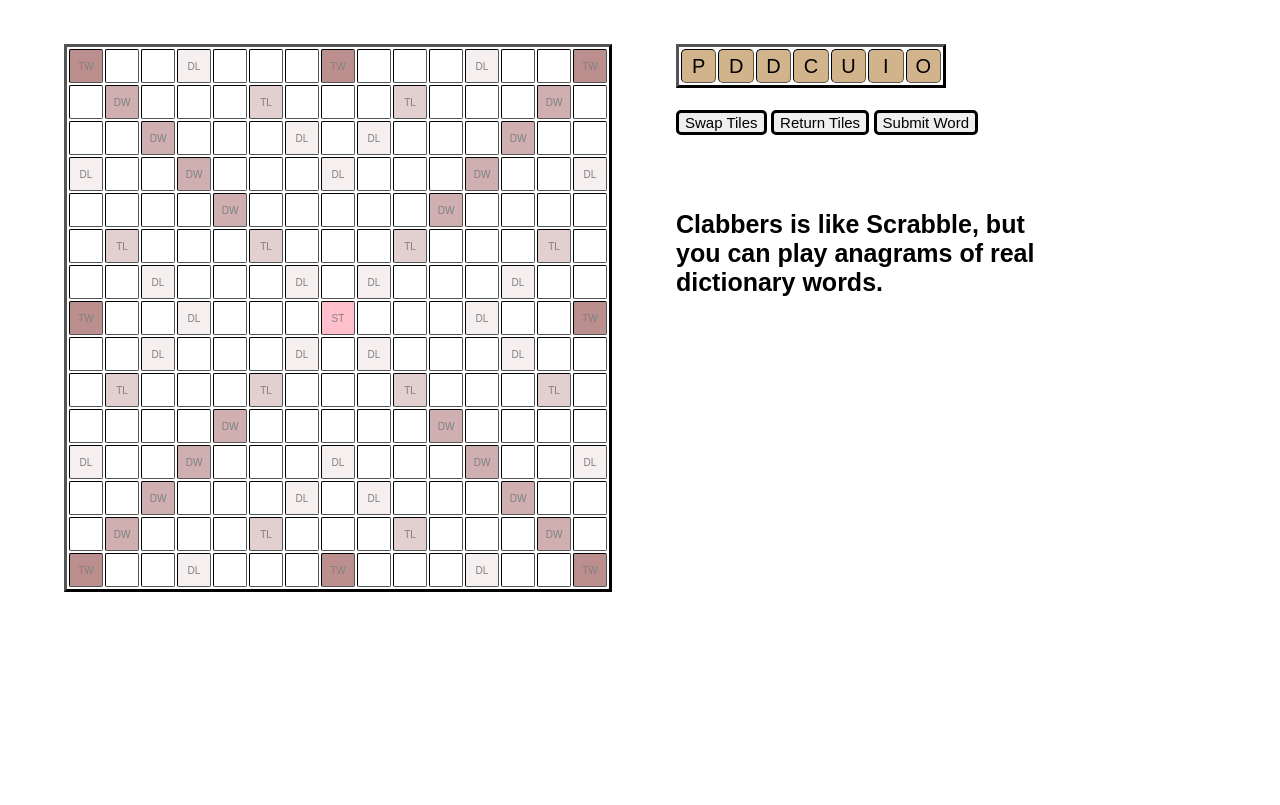
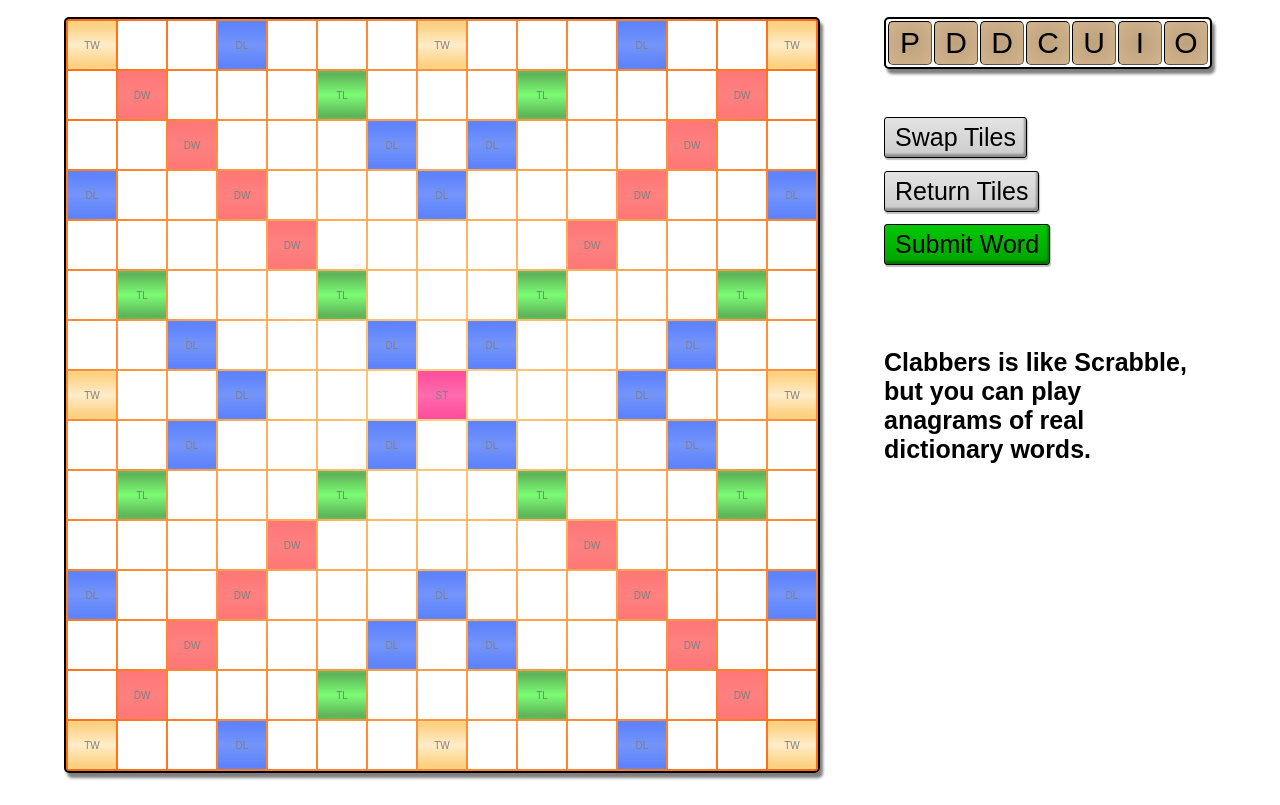
Before and after one commit to TylerCuster/Clabbers, a plain HTML site: page index.html in a window 1280 px wide. Shown: the part 84-889 px from the top of the page. Before the commit the page ends 800 px from the top, so only its background shows below. Drawn offline with nearby package versions, Linux system fonts and the light colour scheme.

Commit message:
styling, UI

```diff
--- a/static/style.css
+++ b/static/style.css
@@ -1,131 +1,229 @@
+/*Main*/
+
 body {
-	font-family: sans-serif;
-	font-size: 1em;
+	font-family: Arial, sans-serif;
 	margin: 0 5%;
-	max-width: 1000px;
 	-webkit-touch-callout: none;
-	-webkit-user-select: none;
-	-khtml-user-select: none;
-	-moz-user-select: moz-none;
-	-ms-user-select: none;
-	user-select: none;
+	  -webkit-user-select: none;
+	   -khtml-user-select: none;
+	     -moz-user-select: moz-none;
+	      -ms-user-select: none;
+	          user-select: none;
+	max-width: 1400px;
 }
+
+table {
+	table-layout: fixed;
+}
+
 #header {
-	clear: right;
-	height: 1em;
-	padding: 1em 1em 2em 0em;
+	float: left;
+	padding: 1em 1em 1em 0;
 	width: 100%;
 	font-size: 2em;
 }
-table {
-	table-layout: fixed;
+
+/*Hand/Board classes*/
+
+.empty {
+	background-color: white;
 }
+.TW {
+	background: linear-gradient(#FCD07E, #FFECC9, #FCD07E);
+}
+.DW {
+	background: linear-gradient(#FF7878, #FF8080, #FF7878);
+}
+.TL {
+	background: linear-gradient(#5EB359, #7BFC74, #5EB359);
+}
+.DL {
+	background: linear-gradient(#5D83FC, #7494FC, #5D83FC);
+}
+.start {
+	background: linear-gradient(#FF4F9E, #FF6BAE, #FF4F9E);
+}
+
+/*Board*/
+
 #board {
 	float: left;
 	margin: 0 4em 2em 0;
-	border-color: black;
-	border-width: 3px;
+	border: 2px solid black;
+	border-radius: 5px;
+	box-shadow: 3px 5px 3px rgba(0, 0, 0, 0.5);
+	background: #ff670f;
+	background: -webkit-radial-gradient(circle, #FFD485, #ff670f);
 }
-#board td{
+
+#board td {
 	font-size: 10px;
-	color: grey;
-	width: 30px;
-	height: 30px;
+	color: gray;
+	width: 40px;
+	height: 40px;
 	text-align: center;
-	border-radius: 2px;
+	border: 3px solid transparent;
 }
+
+#board td.placed-letter {
+	background: -webkit-radial-gradient(circle, green, #268F11);
+	color: white;
+	font-size: 30px;
+	border: 1px solid black;
+	border-radius: 5px;
+}
+
+#board td.placed-letter:not(.selected-letter):hover {
+	background: linear-gradient(#FF8C00, #ff670f, #FF8C00);
+	color: black;
+	font-weight: bold;
+}
+
+#board td:not(.empty):not(.selected-letter):hover {
+	color: black;
+	font-weight: bold;
+}
+
+#board td.selected-letter {
+	background: -webkit-radial-gradient(circle, red, #FF5757);
+	color: black;
+	font-size: 30px;
+	border: 1px solid black;
+	border-radius: 5px;
+}
+
+#board td.played-letter {
+	background: -webkit-radial-gradient(circle, #bda27e, #d2b48c);
+	color: black;
+	font-weight: normal;
+	font-size: 30px;
+	border: 1px solid black;
+	border-radius: 5px;
+}
+
+/*Hand*/
+
 #hand {
 	position: relative;
 	margin: 0em 0em 1.2em 0em;
 	width: 270px;
-	background-color: white;
-	border-color: black;
-	border-width: 3px;
+	background: white;
+	border: 2px solid black;
+	border-radius: 5px;
+	box-shadow: 3px 5px 3px rgba(0, 0, 0, 0.5);
+	margin-bottom: 3em;
 }
+
 #hand td{
 	text-align: center;
-	font-size: 20px;
-	width: 30px;
-	height: 30px;
+	font-size: 30px;
+	width: 40px;
+	height: 40px;
 	border-radius: 5px;
-	background-color: tan;
+	background: -webkit-radial-gradient(circle, #bda27e, #d2b48c);
 }
+
 #hand td.empty-hand {
-	background-color: white;
+	background: white;
 }
-#score {
-	margin: 1.8em 0 1em 0;
+
+#hand td:not(.empty-hand):not(.selected-letter):hover {
+	background: linear-gradient(#FF8C00, #ff670f, #FF8C00);
+	color: black;
 	font-weight: bold;
 }
+
+#hand td.selected-letter {
+	background: -webkit-radial-gradient(circle, #FF0000, #FF5757);
+}
+
+/*Score & Messages*/
+
+#score {
+	margin: 2.5em 0 1em 0;
+	font-weight: bold;
+}
+
 #messages {
 	margin: 1em 1em 1.2em 0;
 	font-weight: bold;
 	font-size: 25px;
 }
-p.error {
-	color: red;
-}
+
 #scoreString {
 	margin: 0 1em 1em 0;
 	font-weight: bold;
 }
+
+.text-border {
+	float: left;
+	display: inline;
+	text-align: right;
+	padding: 1em;
+	border: 1px solid black;
+}
+
+p.error {
+	color: red;
+}
+
+/*Buttons*/
+
 button {
-	margin: 0.2em 0.3em 0.2em 0;
-	font-size: 15px;
-	border-radius: 5px;
-	border: 3px solid black;
+	display: block;
+	margin: 0.5em 0.3em 0.2em 0;
+	font-size: 25px;
+	border: 1px solid black;
+	padding: 5px 10px;
+
+	-webkit-border-radius: 3px;
+       -moz-border-radius: 3px;
+            border-radius: 3px;
+
+	-webkit-box-shadow: inset -2px -3px 2px rgba(0, 0, 0, 0.3), 1px 2px 1px rgba(0, 0, 0, 0.25);
+       -moz-box-shadow: inset -2px -3px 2px rgba(0, 0, 0, 0.3), 1px 2px 1px rgba(0, 0, 0, 0.25);
+            box-shadow: inset -2px -3px 2px rgba(0, 0, 0, 0.3), 1px 2px 1px rgba(0, 0, 0, 0.25);
+
+	background: #E3E3E3;
+	background: linear-gradient(to bottom, #E3E3E3, #CCCCCC);
+	background: -webkit-gradient(linear,top,bottom,from(#E3E3E3),to(#CCCCCC));
+	background: -webkit-linear-gradient(to bottom, #E3E3E3, #CCCCCC);
+	background:   -moz-linear-gradient(to bottom, #E3E3E3, #CCCCCC);
+	background:     -o-linear-gradient(to bottom, #E3E3E3, #CCCCCC);
 }
-.empty {
-	background-color: white;
+
+button:hover {
+	background: #E3E3E3;
+	background: -webkit-gradient(linear,left top,left bottom,from(#CCCCCC),to(#ADADAD));
+	background: -webkit-linear-gradient(to bottom, #CCCCCC, #ADADAD);
+	background:   -moz-linear-gradient(to bottom, #CCCCCC, #ADADAD);
+	background:     -o-linear-gradient(to bottom, #CCCCCC, #ADADAD);
+	background:        linear-gradient(to bottom, #CCCCCC, #ADADAD);
+	border: 1px solid #B5B5B5;
 }
-.TW {
-	background-color: #BC8F8F;
+
+button:active {
+	-webkit-box-shadow: none;
+	   -moz-box-shadow: none;
+	        box-shadow: none;
+	border: none;
+	outline: none;
 }
-.DW {
-	background-color: #CFAFAF;
+
+#submitWord {
+	background: #00A300;
+	background: -webkit-gradient(linear,left top,left bottom,from(#00C700),to(#00A300));
+	background: -webkit-linear-gradient(to bottom, #00C700, #00A300);
+	background:   -moz-linear-gradient(to bottom, #00C700, #00A300);
+	background:     -o-linear-gradient(to bottom, #00C700, #00A300);
+	background:        linear-gradient(to bottom, #00C700, #00A300);
 }
-.TL {
-	background-color: #E2CFCF;
+
+#submitWord:hover {
+	background: #E3E3E3;
+	background: -webkit-gradient(linear,left top,left bottom,from(#007D00),to(#007D00));
+	background: -webkit-linear-gradient(to bottom, #007D00, #007D00);
+	background:   -moz-linear-gradient(to bottom, #007D00, #007D00);
+	background:     -o-linear-gradient(to bottom, #007D00, #007D00);
+	background:        linear-gradient(to bottom, #007D00, #007D00);
 }
-.DL {
-	background-color: #F5EFEF;
-}
-.start {
-	background-color: pink;
-}
-.text-border {
-	padding: 1em;
-	border-width: 1px;
-	border-style: solid;
-	display: inline;
-	float: left;
-	text-align: right;
-}
-#board td.placed-letter {
-	font-size: 20px;
-	background-color: green;
-	color: white;
-	border-radius: 5px;
-}
-#board td:hover {
-	background-color: orange;
-	color: black;
-}
-#hand td:hover {
-	background-color: orange;
-}
-#hand td.selected-letter {
-	background-color: red;
-}
-#board td.selected-letter {
-	background-color: red;
-	font-size: 20px;
-	color: black;
-	border-radius: 5px;
-}
-#board td.played-letter {
-	font-size: 20px;
-	background-color: tan;
-	border-radius: 5px;
-	color: black;
-}
```
